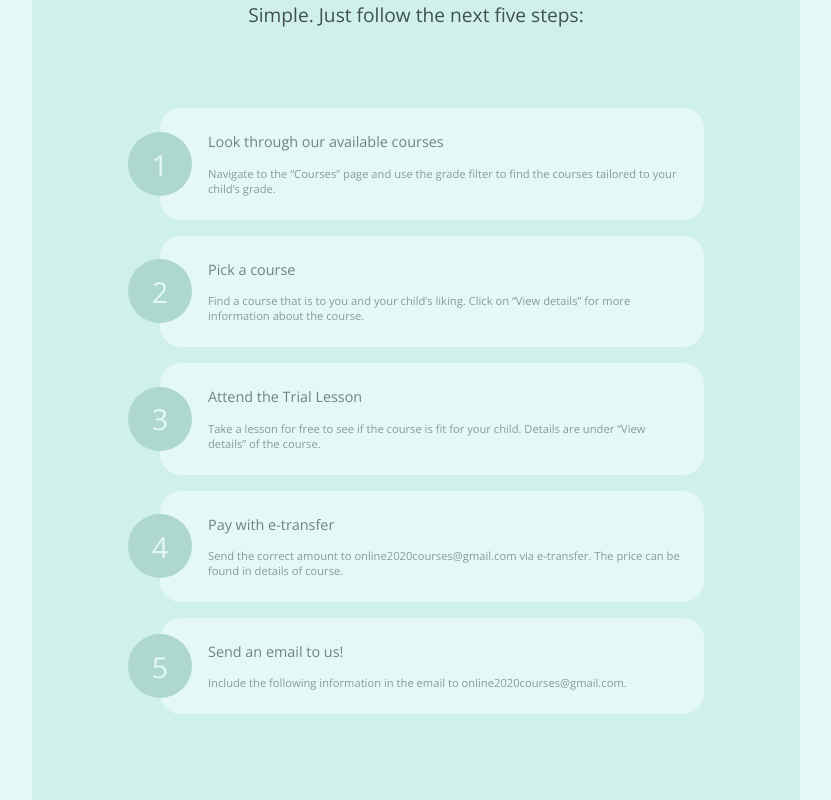
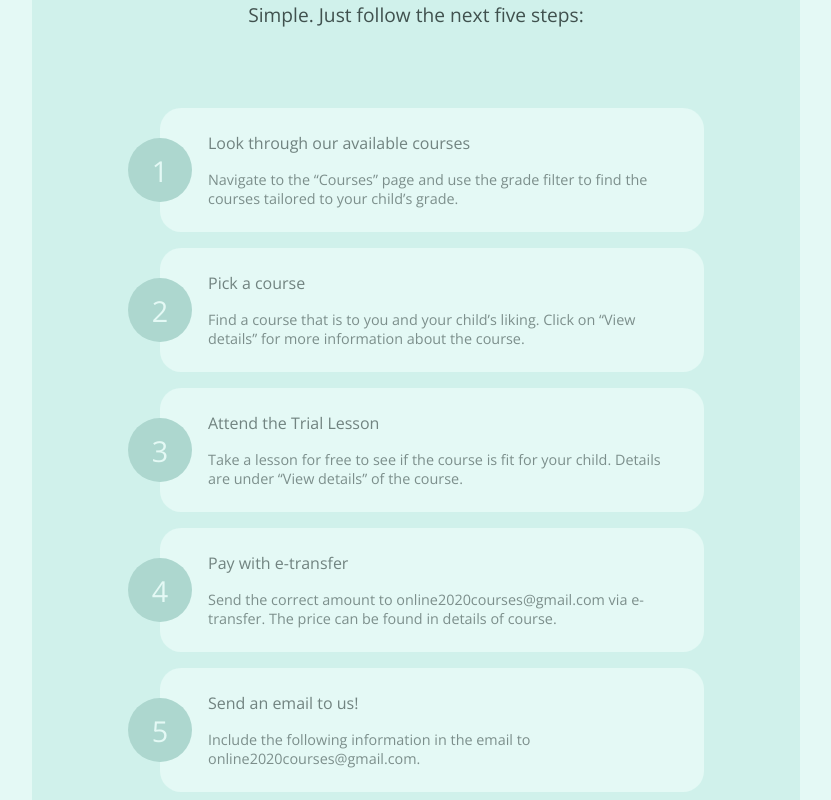
Before and after one commit to S2ST/tutoring-website, a Next.js app in the folder tutoring-site/: page / in a window 1280 px wide. Shown: the part 2520-3320 px from the top of the page, without its empty margins (224-1055 px from the left). Built offline with nearby package versions, Linux system fonts and the light colour scheme.

Commit message:
interested item font-size update

```diff
--- a/tutoring-site/styles/Home.module.scss
+++ b/tutoring-site/styles/Home.module.scss
@@ -202,16 +202,16 @@
 }
 
 .interestedStepTitle {
-  font-size: 1.8vh;
+  font-size: 2vh;
   color: rgba(64, 81, 78, 0.7);
   text-align: left;
   margin-top: 0px;
 }
 
 .interestedStepText {
-  font-size: 1.4vh;
+  font-size: 1.8vh;
   color: rgba(64, 81, 78, 0.7);
-  opacity: 0.8;
+  opacity: 0.9;
   text-align: left;
   margin-bottom: 0px;
 }
```
